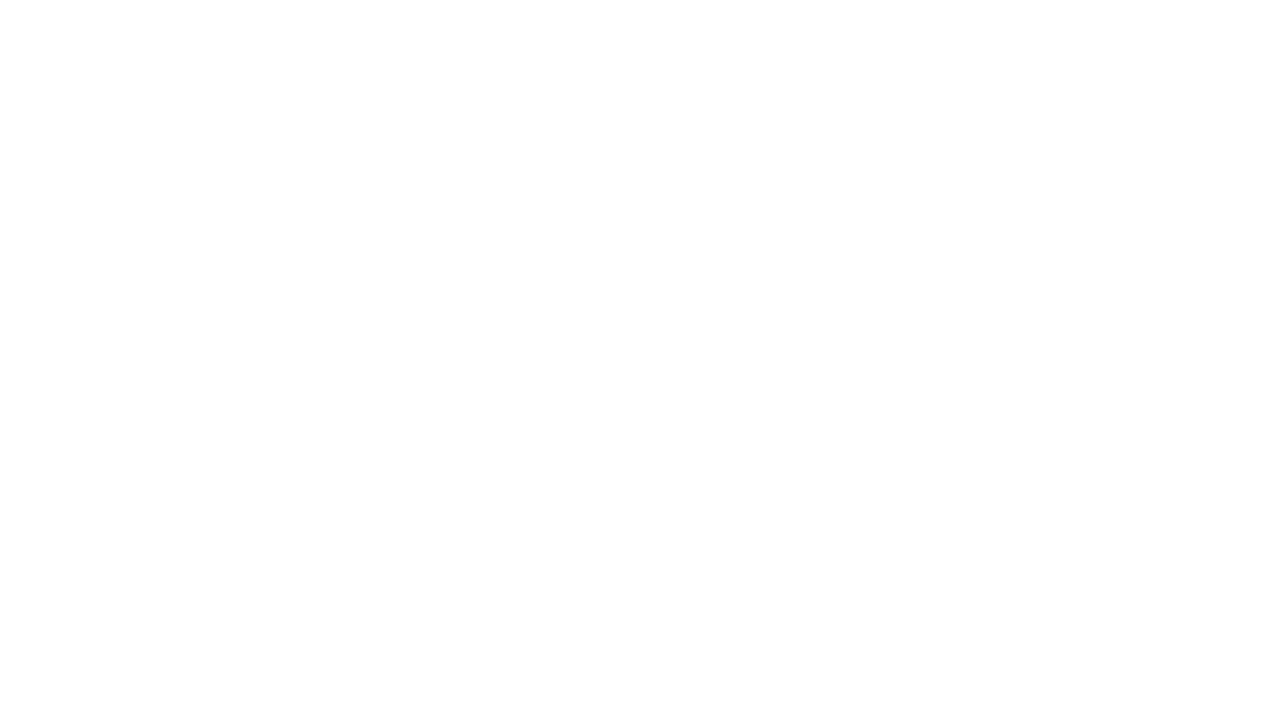
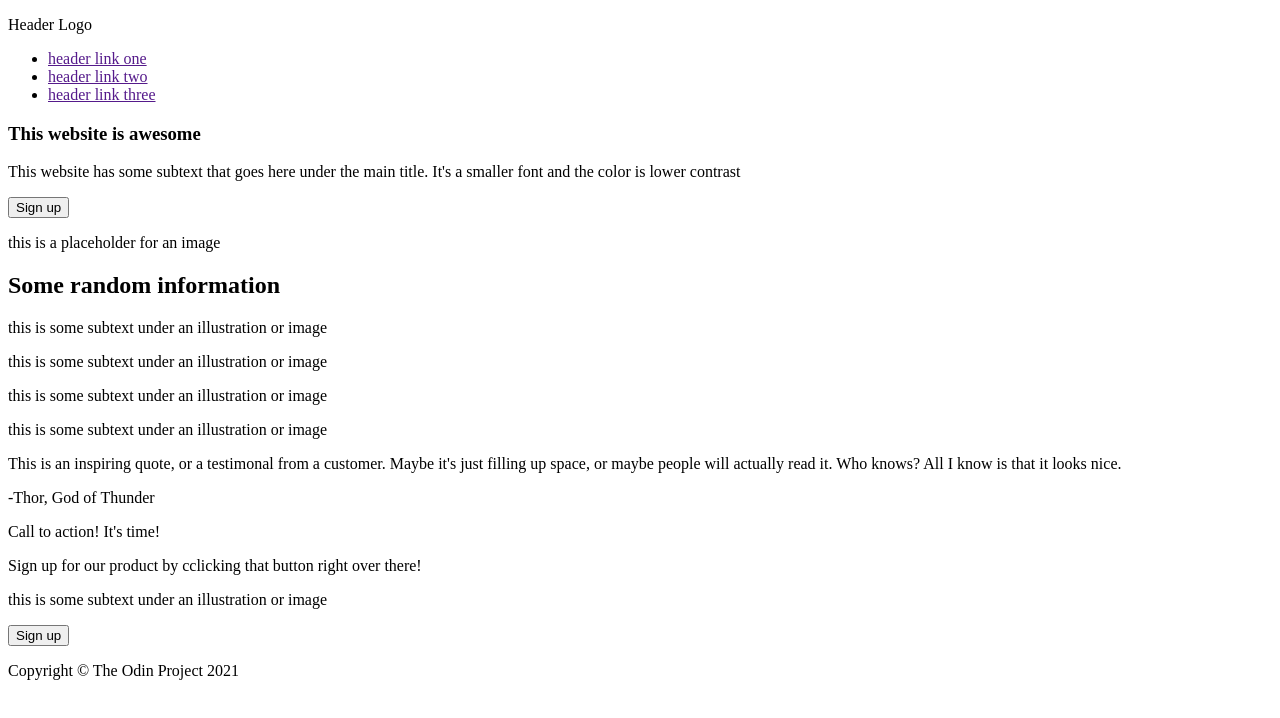
Before and after one commit to Lazy-Bit-696/odin-landing-page, a plain HTML site: page index.html in a window 1280 px wide. Drawn offline with Linux system fonts and the light colour scheme.

Commit message:
html skeleton

```diff
--- a/index.html
+++ b/index.html
@@ -4,10 +4,102 @@
     <meta charset="UTF-8" />
     <meta http-equiv="X-UA-Compatible" content="IE=edge" />
     <meta name="viewport" content="width=device-width, initial-scale=1.0" />
-    <title>Document</title>
+    <title>Landing Page</title>
     <link rel="stylesheet" href="style.css" />
   </head>
   <body>
+    <header>
+      <p>Header Logo</p>
+      <ul>
+        <li>
+          <a href=""> header link one </a>
+        </li>
+        <li>
+          <a href="">header link two</a>
+        </li>
+        <li>
+          <a href="">header link three</a>
+        </li>
+      </ul>
+    </header>
+    <main>
+      <article>
+        <section>
+          <h1>This website is awesome</h1>
+          <p>
+            This website has some subtext that goes here under the main title.
+            It's a smaller font and the color is lower contrast
+          </p>
+          <button>Sign up</button>
+        </section>
+        <section>
+          <p>this is a placeholder for an image</p>
+        </section>
+      </article>
+      <article>
+        <h2>Some random information</h2>
+        <section>
+          <section>
 
+          </section>
+          <p>
+            this is some subtext under an illustration or image
+          </p>
+        </section>
+        <section>
+          <section>
+
+          </section>
+          <p>
+            this is some subtext under an illustration or image
+          </p>
+        </section>
+        <section>
+          <section>
+
+          </section>
+          <p>
+            this is some subtext under an illustration or image
+          </p>
+        </section>
+        <section>
+          <section>
+
+          </section>
+          <p>
+            this is some subtext under an illustration or image
+          </p>
+        </section>
+      </article>
+      <article>
+        <p>
+          This is an inspiring quote, or a testimonal from a customer. Maybe it's just filling up space, or maybe people will actually read it. Who knows? All I know is that it looks nice.
+        </p>
+        <p>
+          -Thor, God of Thunder
+        </p>
+      </article>
+      <article>
+        <section>
+        <p>Call to action! It's time!</p>
+        <p>
+          Sign up for our product by cclicking that button right over there!
+        </p>
+        <section>
+          <section>
+
+          </section>
+          <p>
+            this is some subtext under an illustration or image
+          </p>
+        </section>
+        <button>
+          Sign up
+        </button>
+      </article>
+    </main>
+    <footer>
+      <p>Copyright &copy; The Odin Project 2021</p>
+    </footer>
   </body>
 </html>
```
